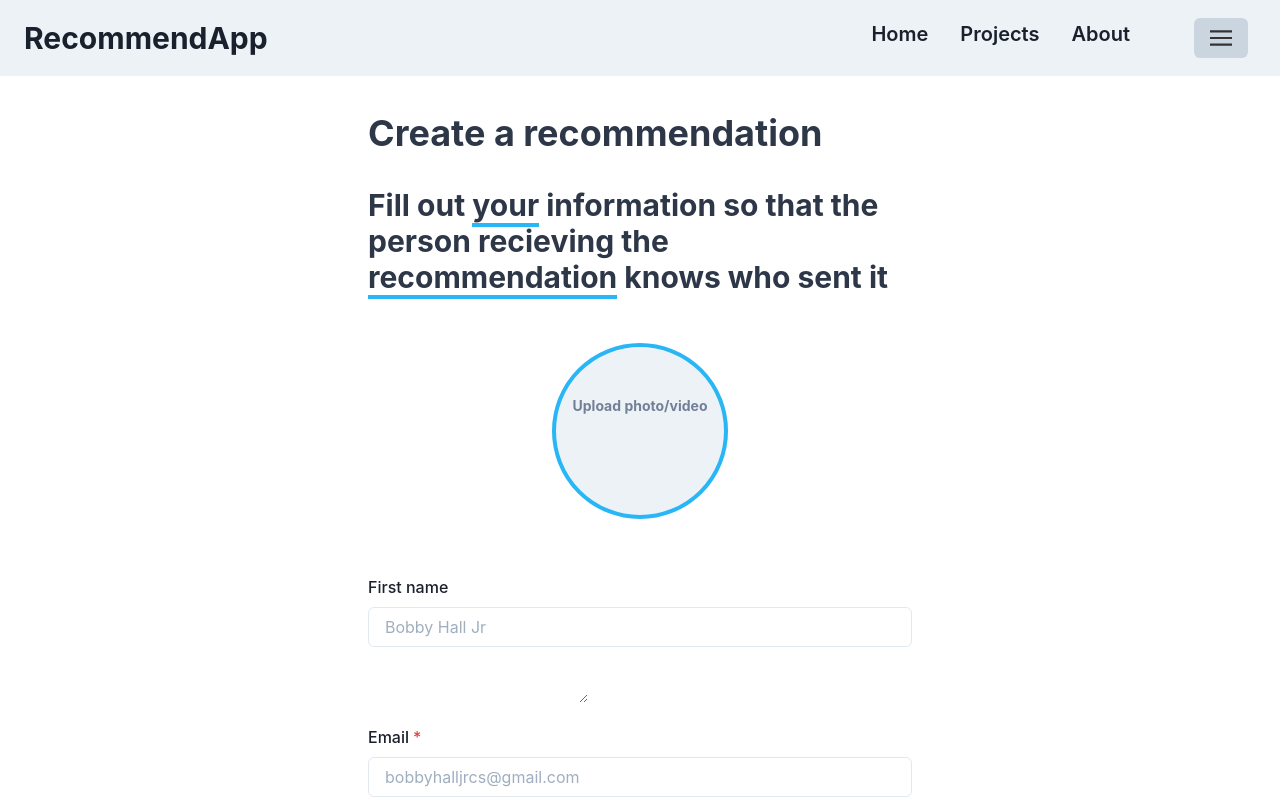
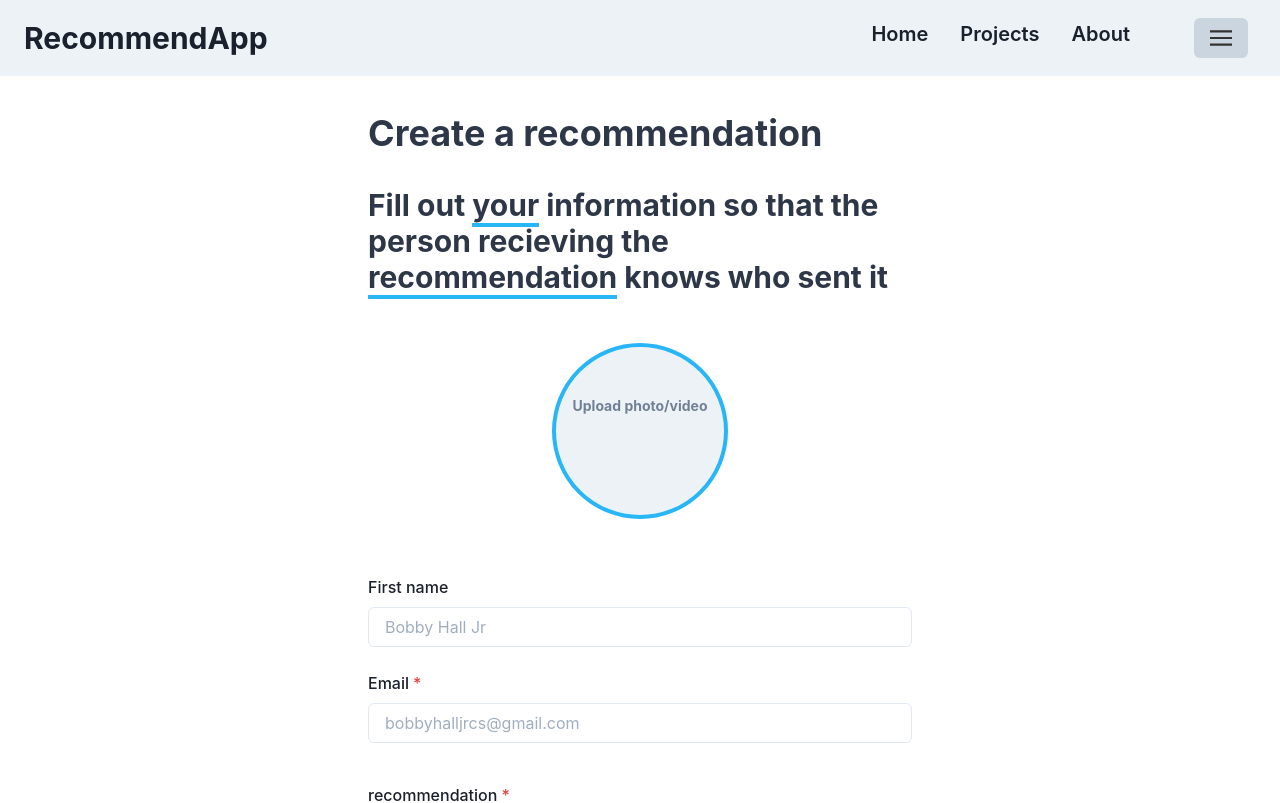
Before and after one commit to bigdatasciencegroup/recommend-app, a Next.js app: page /recommendations/create in a window 1280 px wide. Shown: the top 803 px of the page. Built offline with nearby package versions, Linux system fonts and the light colour scheme; some icons are missing.

Commit message:
added more styles

```diff
--- a/components/HookForm/index.js
+++ b/components/HookForm/index.js
@@ -60,7 +60,7 @@ export default function HookForm() {
             </FormErrorMessage>
             </FormControl>
 
-            <textarea name="Recommendation" ref={register({required: true})} />
+            {/* <textarea name="Recommendation" ref={register({required: true})} /> */}
 
 
             {/* email */}
```
